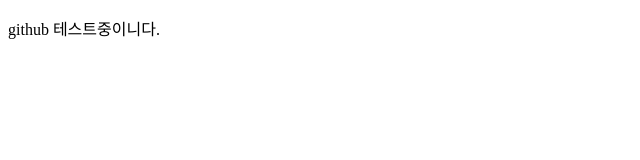
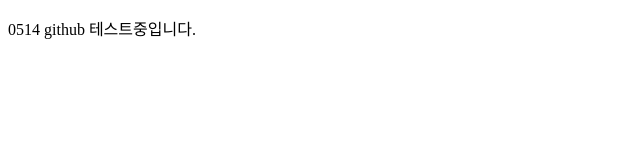
Before and after one commit to tlanrksp/tlanrksp.github.com, a plain HTML site: page index.html in a window 1280 px wide. Shown: the full height of the page, 0-640 px from the left. Drawn offline with Linux system fonts and the light colour scheme.

Commit message:
first index.html create

```diff
--- a/index.html
+++ b/index.html
@@ -2,11 +2,10 @@
 <html lang="en">
 <head>
     <meta charset="UTF-8">
-    <title>0514github테스트</title>
+    <title>0514 github</title>
 </head>
 <body>
 
-<p>github 테스트중이니다.</p>
-
+<p>0514 github 테스트중입니다.</p>
 </body>
 </html>
```
